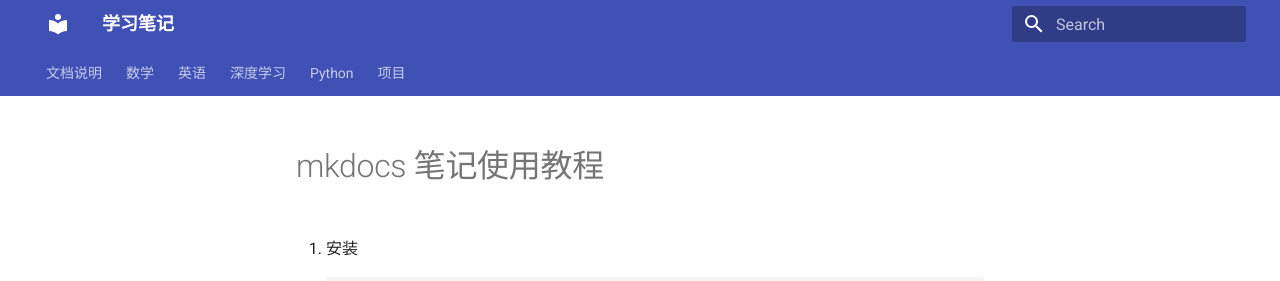
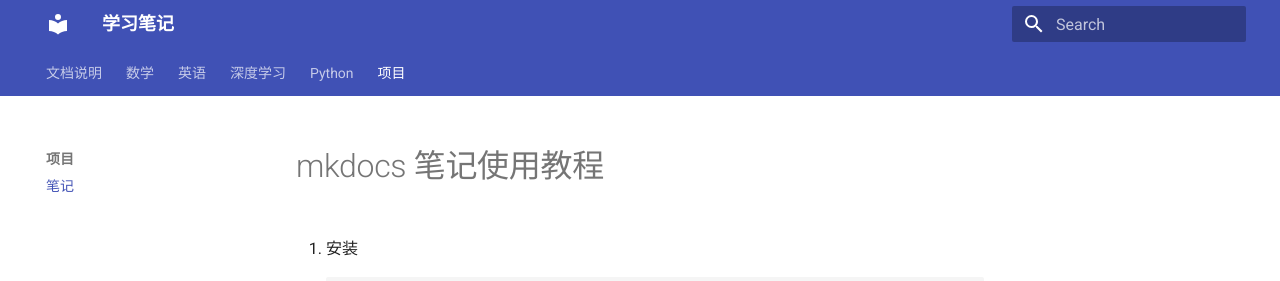
Before and after one commit to yangouyu/notes, an MkDocs documentation site: the page built from docs/项目/笔记/笔记使用.md, in a window 1280 px wide. Shown: the top 281 px of the page. Built offline with MkDocs 1.6.1 and Material for MkDocs 9.7.7, drawn with Linux system fonts in a browser that asks for light colours.

Commit message:
feat(mkdocs):修复目录

```diff
--- a/mkdocs.yml
+++ b/mkdocs.yml
@@ -1,6 +1,4 @@
 site_name: 学习笔记
-
-site_url: https://yangouyu.github.io/notes/
 
 nav:
   - 文档说明:
@@ -15,7 +13,7 @@ nav:
   - Python:
     - Jupyter: Python/Jupyter部署/Jupyter.md
   - 项目:
-      - 笔记: 笔记使用/笔记使用.md
+      - 笔记: 项目/笔记/笔记使用.md
 
 theme:
   name: material
@@ -29,8 +27,6 @@ markdown_extensions:
   - pymdownx.superfences
   - pymdownx.highlight:
       linenums: true
-
-
 
 extra_javascript:
   - https://cdnjs.cloudflare.com/ajax/libs/mathjax/3.2.0/es5/tex-mml-chtml.js
@@ -46,3 +42,5 @@ extra:
 
 plugins:
   - search
+
+site_url: https://yangouyu.github.io/notes/
```
